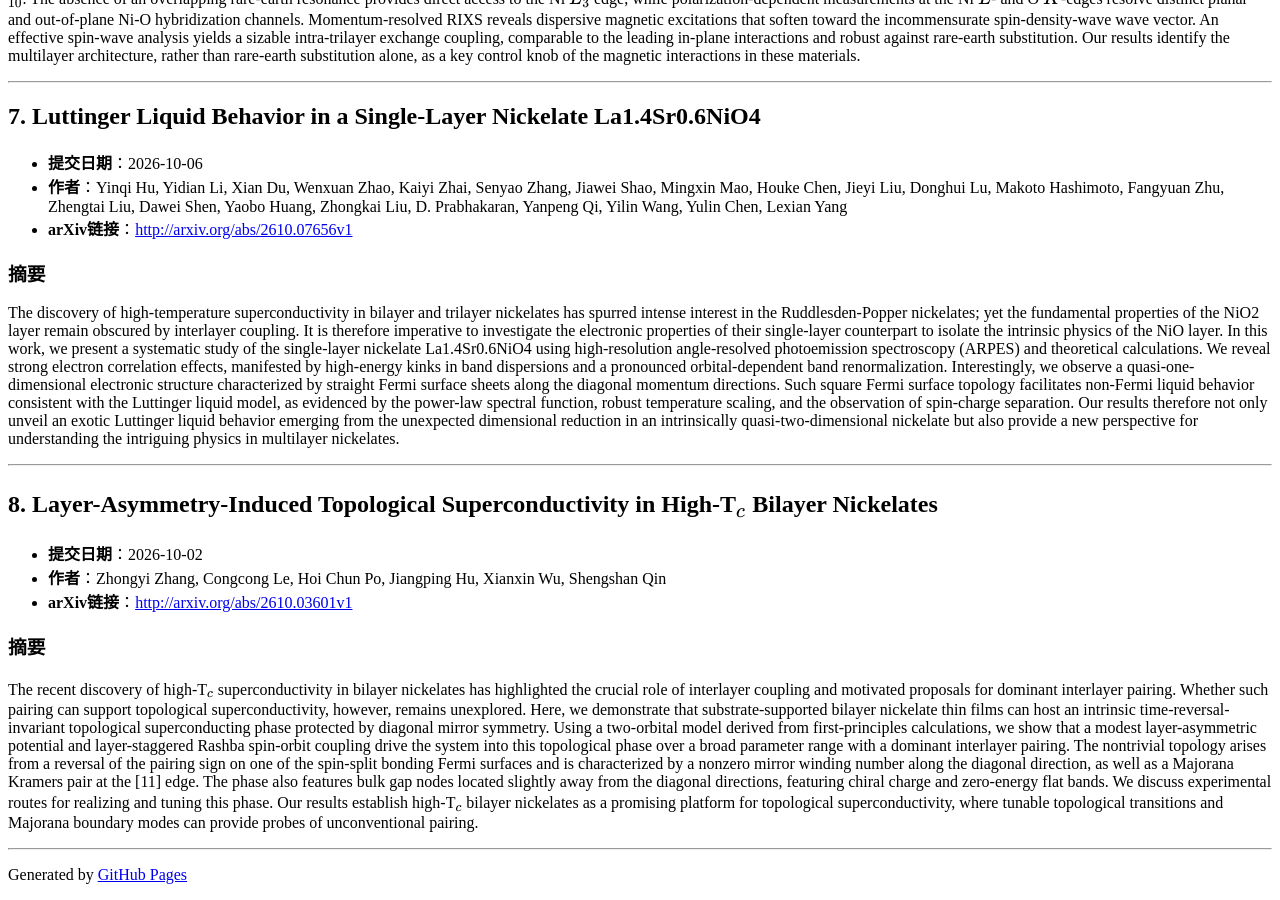
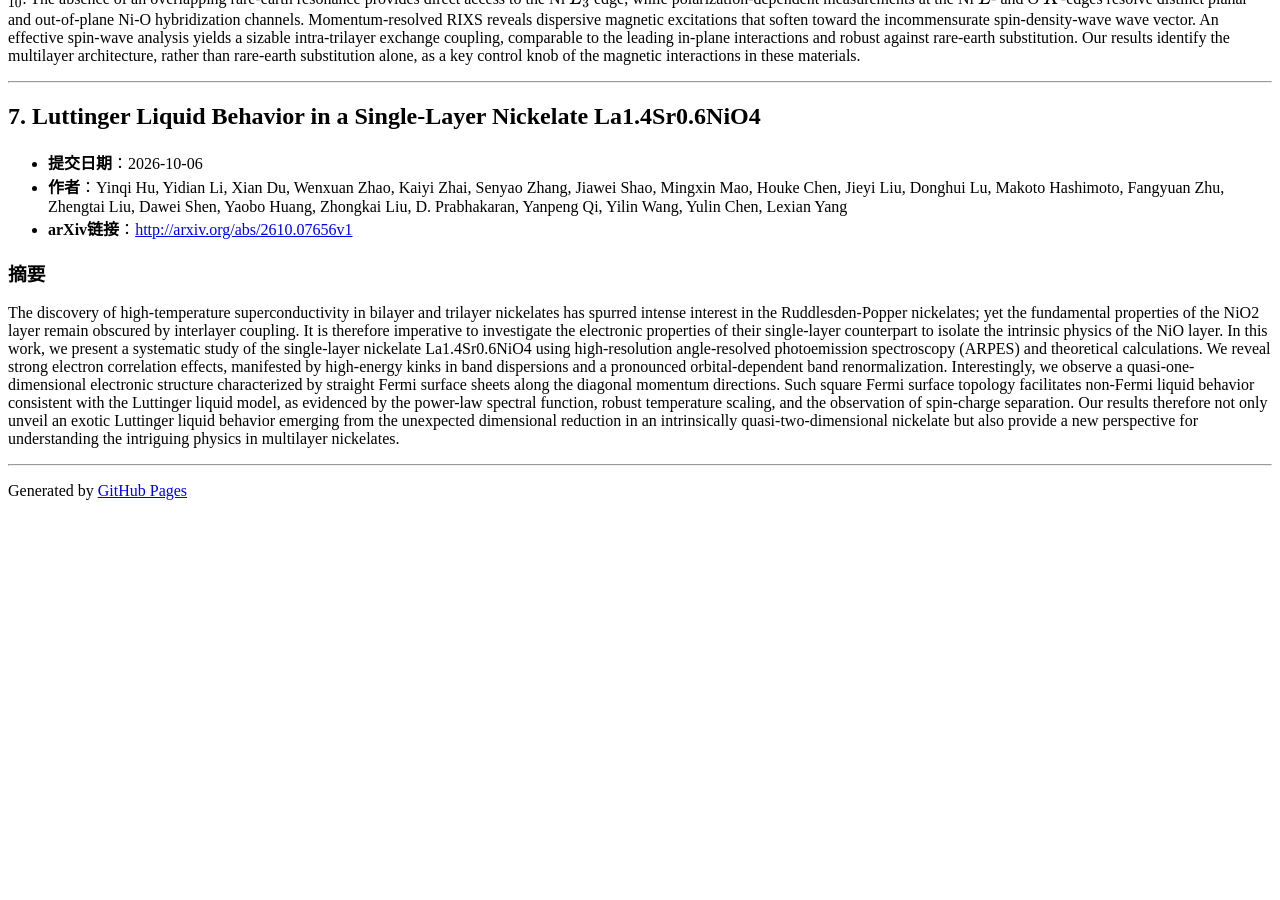
Before and after one commit to yangke25491/daily-arxiv-nickelate_superconductivity, a Jekyll site: the page built from docs/index.md, in a window 1280 px wide and 900 px high, scrolled down 2325 px. Built offline with Jekyll 4.4.1, drawn with Linux system fonts in a browser that asks for light colours; after the commit the page ends 2841 px from its top, so only the background shows below that; some of the changed text lies outside the part shown.

Commit message:
Automated update: arXiv papers

```diff
--- a/docs/index.md
+++ b/docs/index.md
@@ -5,8 +5,8 @@ title: 镍酸盐超导论文
 
 # 凝聚态物理-镍酸盐高温超导相关论文
 
-> 检索时间范围：**2026-10-02 至 2026-11-01**
-> 数据检索到 **8** 篇相关论文，按提交时间降序排列
+> 检索时间范围：**2026-10-03 至 2026-11-02**
+> 数据检索到 **7** 篇相关论文，按提交时间降序排列
 
 ---
 
@@ -86,14 +86,3 @@ Rare-earth substitution strongly modifies the structure, metallicity, and superc
 The discovery of high-temperature superconductivity in bilayer and trilayer nickelates has spurred intense interest in the Ruddlesden-Popper nickelates; yet the fundamental properties of the NiO2 layer remain obscured by interlayer coupling. It is therefore imperative to investigate the electronic properties of their single-layer counterpart to isolate the intrinsic physics of the NiO layer. In this work, we present a systematic study of the single-layer nickelate La1.4Sr0.6NiO4 using high-resolution angle-resolved photoemission spectroscopy (ARPES) and theoretical calculations. We reveal strong electron correlation effects, manifested by high-energy kinks in band dispersions and a pronounced orbital-dependent band renormalization. Interestingly, we observe a quasi-one-dimensional electronic structure characterized by straight Fermi surface sheets along the diagonal momentum directions. Such square Fermi surface topology facilitates non-Fermi liquid behavior consistent with the Luttinger liquid model, as evidenced by the power-law spectral function, robust temperature scaling, and the observation of spin-charge separation. Our results therefore not only unveil an exotic Luttinger liquid behavior emerging from the unexpected dimensional reduction in an intrinsically quasi-two-dimensional nickelate but also provide a new perspective for understanding the intriguing physics in multilayer nickelates.
 
 ---
-
-## 8. Layer-Asymmetry-Induced Topological Superconductivity in High-T${}\_c$ Bilayer Nickelates
-
-- **提交日期**：2026-10-02
-- **作者**：Zhongyi Zhang, Congcong Le, Hoi Chun Po, Jiangping Hu, Xianxin Wu, Shengshan Qin
-- **arXiv链接**：[http://arxiv.org/abs/2610.03601v1](http://arxiv.org/abs/2610.03601v1)
-
-### 摘要
-The recent discovery of high-T${}\_c$ superconductivity in bilayer nickelates has highlighted the crucial role of interlayer coupling and motivated proposals for dominant interlayer pairing. Whether such pairing can support topological superconductivity, however, remains unexplored. Here, we demonstrate that substrate-supported bilayer nickelate thin films can host an intrinsic time-reversal-invariant topological superconducting phase protected by diagonal mirror symmetry. Using a two-orbital model derived from first-principles calculations, we show that a modest layer-asymmetric potential and layer-staggered Rashba spin-orbit coupling drive the system into this topological phase over a broad parameter range with a dominant interlayer pairing. The nontrivial topology arises from a reversal of the pairing sign on one of the spin-split bonding Fermi surfaces and is characterized by a nonzero mirror winding number along the diagonal direction, as well as a Majorana Kramers pair at the [11] edge. The phase also features bulk gap nodes located slightly away from the diagonal directions, featuring chiral charge and zero-energy flat bands. We discuss experimental routes for realizing and tuning this phase. Our results establish high-T${}\_c$ bilayer nickelates as a promising platform for topological superconductivity, where tunable topological transitions and Majorana boundary modes can provide probes of unconventional pairing.
-
----
```
